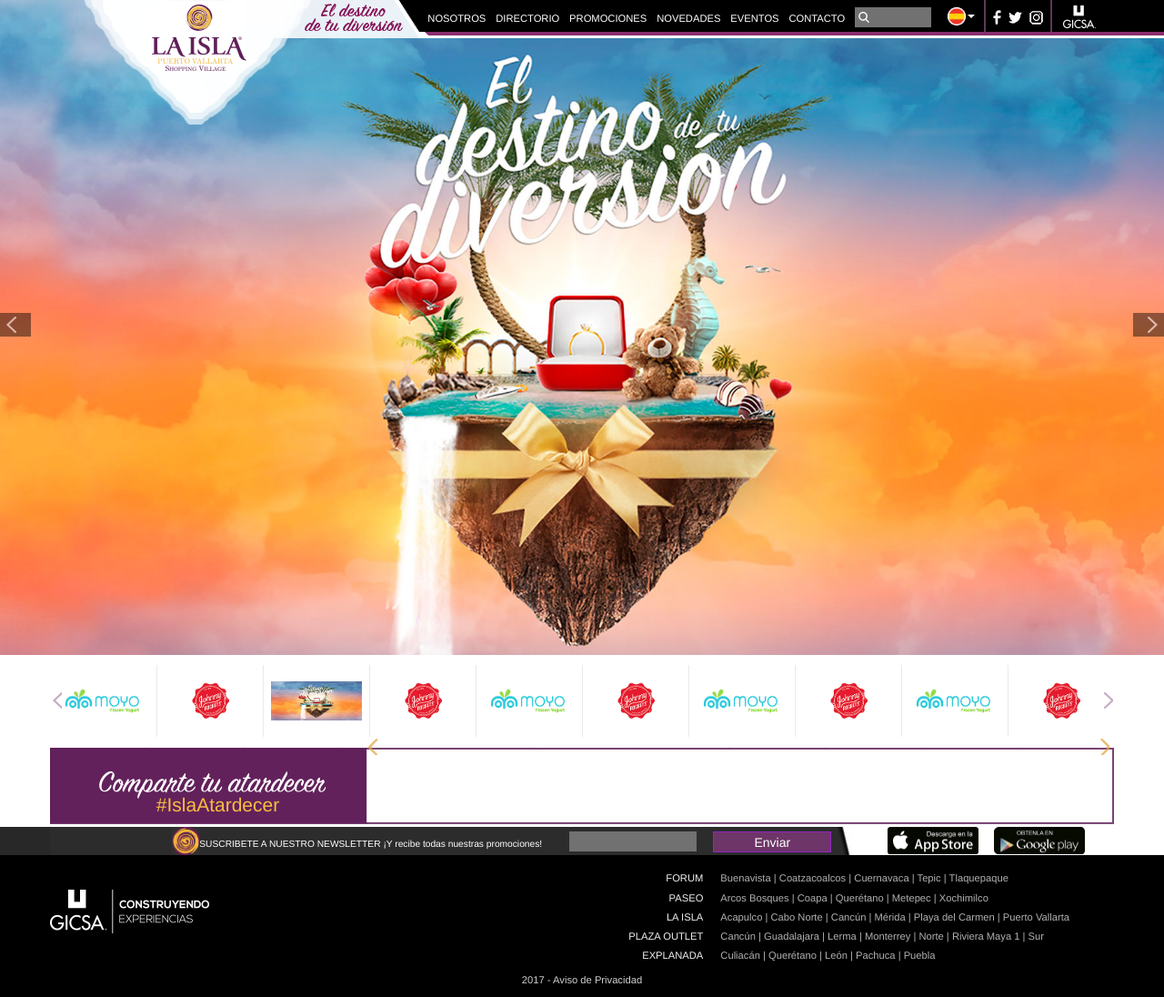
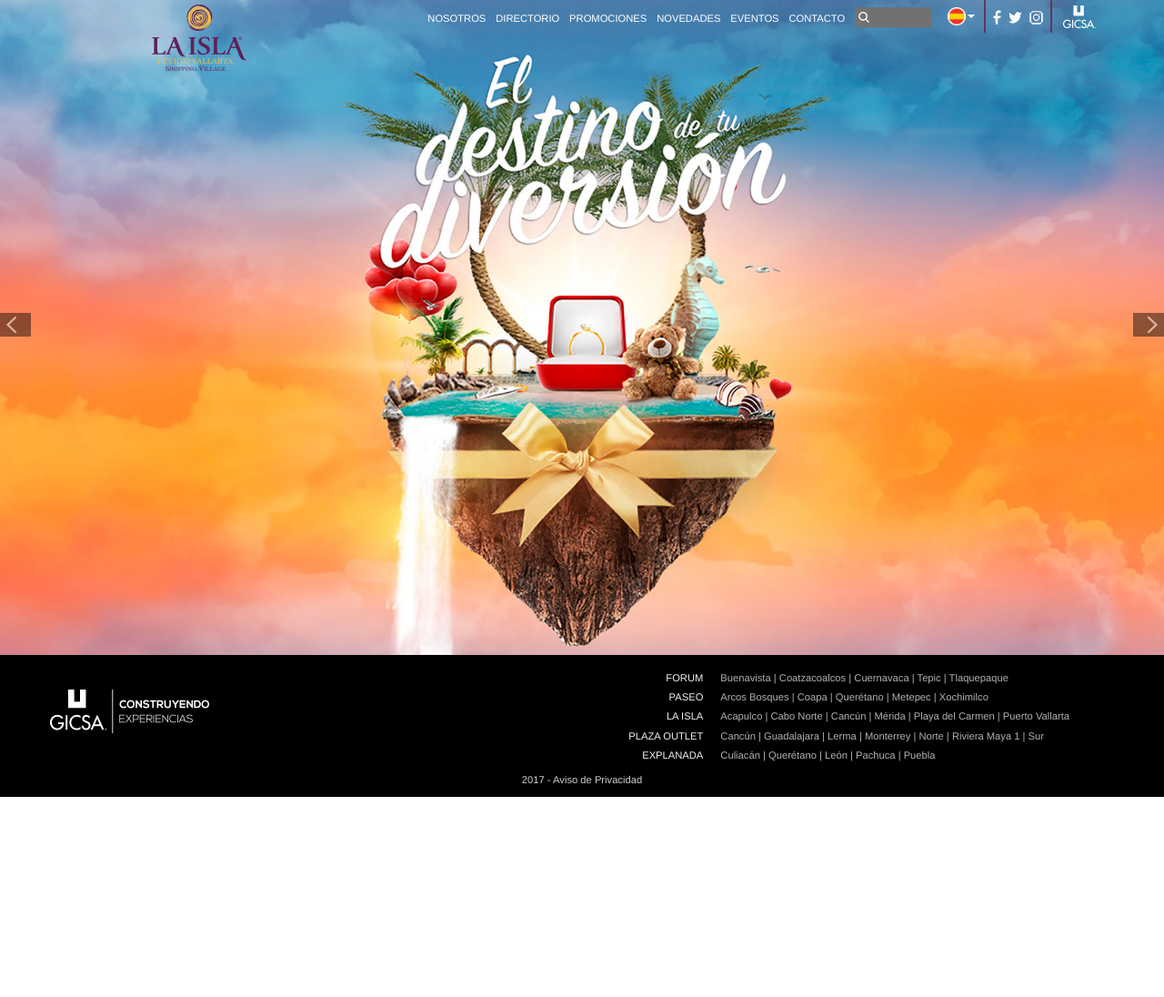
Before and after one commit to mager19/paseos, a website: page index.html in a window 1280 px wide. Shown: the whole page at 91% size. After the commit the page ends 876 px from the top, so only its background shows below. Drawn offline with nearby package versions, Linux system fonts and the light colour scheme; a script that the page names is missing.

Commit message:
eliminados los elementos que no se requieren

```diff
--- a/css/style.css
+++ b/css/style.css
@@ -31,10 +31,6 @@
 }
 
 .menu__principal2{
-	background-image: url('../img/fondo__menu2.png');
-	background-repeat: no-repeat;
-	background-position: top center;
-	margin-left:0%;
 	height: 150px;
 	position: relative;
 	z-index: 2;
--- a/index.html
+++ b/index.html
@@ -3,7 +3,7 @@
 <head>
 	<meta charset="UTF-8">
 	<meta name="viewport" content="width=device-width, initial-scale=1">
-	<title>Isla</title>
+	<title>Paseos</title>
 	<link rel="stylesheet" href="css/normalize.css">
 	<link rel="stylesheet" href="css/bootstrap.css">
 	<link rel="stylesheet" href="css/style.css">
@@ -173,158 +173,6 @@
 
 </header>
 
-<!-- Middle -->
-<section class="middle">
-	<div class="container">
-		<div class="row">
-			<div class=" col-md-12 nopadding">
-				<div class="middle__item">
-						<div class="tienda-prev">
-						</div>
-
-						<div class="tienda-next">
-						</div>
-					<div class="stores">
-
-						<div class="stores__item">
-							<a href="#"><img src="img/tiendas2/tienda1.jpg" alt="tiendas Isla"></a>
-						</div>
-						<div class="stores__item">
-							<a href="#"><img src="img/tiendas2/tienda2.jpg" alt="tiendas Isla"></a>
-						</div>
-						<div class="stores__item">
-							<a href="#"><img src="img/header.jpg" alt="tiendas Isla"></a>
-						</div>
-						<div class="stores__item">
-							<a href="#"><img src="img/tiendas2/tienda2.jpg" alt="tiendas Isla"></a>
-						</div>
-						<div class="stores__item">
-							<a href="#"><img src="img/tiendas2/tienda1.jpg" alt="tiendas Isla"></a>
-						</div>
-						<div class="stores__item">
-							<a href="#"><img src="img/tiendas2/tienda2.jpg" alt="tiendas Isla"></a>
-						</div>
-						<div class="stores__item">
-							<a href="#"><img src="img/tiendas2/tienda1.jpg" alt="tiendas Isla"></a>
-						</div>
-						<div class="stores__item">
-							<a href="#"><img src="img/tiendas2/tienda2.jpg" alt="tiendas Isla"></a>
-						</div>
-						<div class="stores__item">
-							<a href="#"><img src="img/tiendas2/tienda1.jpg" alt="tiendas Isla"></a>
-						</div>
-						<div class="stores__item">
-							<a href="#"><img src="img/tiendas2/tienda2.jpg" alt="tiendas Isla"></a>
-						</div>
-						<div class="stores__item">
-							<a href="#"><img src="img/tiendas2/tienda1.jpg" alt="tiendas Isla"></a>
-						</div>
-						<div class="stores__item">
-							<a href="#"><img src="img/tiendas2/tienda2.jpg" alt="tiendas Isla"></a>
-						</div>
-						<div class="stores__item">
-							<a href="#"><img src="img/tiendas2/tienda1.jpg" alt="tiendas Isla"></a>
-						</div>
-						<div class="stores__item">
-							<a href="#"><img src="img/tiendas2/tienda2.jpg" alt="tiendas Isla"></a>
-						</div>
-						<div class="stores__item">
-							<a href="#"><img src="img/tiendas2/tienda1.jpg" alt="tiendas Isla"></a>
-						</div>
-						<div class="stores__item">
-							<a href="#"><img src="img/tiendas2/tienda2.jpg" alt="tiendas Isla"></a>
-						</div>
-						<div class="stores__item">
-							<a href="#"><img src="img/tiendas2/tienda1.jpg" alt="tiendas Isla"></a>
-						</div>
-					</div>
-				</div>
-			</div>
-		</div>
-	</div>
-</section>
-
-<!-- Comparte -->
-<section class="atardecer">
-	<div class="container">
-		<div class="row">
-			<div class="atardecer__contenido">
-				<div class="col-xs-12 col-md-4 nopadding">
-					<div class="atardecer__contenido__title">
-						<h3>Comparte tu atardecer</h3>
-						<h4>#IslaAtardecer</h4>
-					</div>
-				</div>
-
-				<div class="col-xs-12 col-md-8">
-					<div class="atardecer__slide">
-						<div class="atardecer-prev"></div>
-						<div class="atardecer-next"></div>
-						<div class="slide__principal2" id="instafeed">
-
-						</div>
-					</div>
-				</div>
-			</div>
-		</div>
-	</div>
-</section>
-<!-- Comparte -->
-
-<div class="container">
-		<div class="row">
-			<!-- Ajuste para resolución 1024px-1279px - Oculto para el resto de Resoluciones-->
-			<div class="col-md-4 col-md-offset-4">
-				<div class="appsnmedio">
-					<div class="col-xs-6 col-md-6 nopadding">
-						<img src="img/appstore.png" alt="">
-					</div>
-					<div class="col-xs-6 col-md-6 nopadding">
-						<img src="img/googleplay.png" alt="">
-					</div>
-				</div>
-			</div>
-			<!-- /Ajuste para resolución 1024px-1279px -->
-		</div>
-</div>
-
-<section class="apps2">
-	<div class="container">
-		<div class="row">
-			<!-- Newsletter -->
-			<div class="news2">
-				<div class="col-md-9 hidden-xs">
-					<div class="news__content">
-						<div class="row">
-							<div class="col-md-offset-2 col-md-6">
-								<h4>SUSCRIBETE A NUESTRO NEWSLETTER <span>¡Y recibe todas nuestras promociones!</span></h4>
-							</div>
-							<div class="col-md-4 nopadding">
-								<input type="text">
-								<button value="Enviar">Enviar</button>
-							</div>
-						</div>
-					</div>
-				</div>
-
-				<div class="col-xs-12 col-md-3">
-					<div class="appsn">
-						<div class="col-xs-6 col-md-6 nopadding">
-							<img src="img/appstore.png" alt="">
-						</div>
-						<div class="col-xs-6 col-md-6 nopadding">
-							<img src="img/googleplay.png" alt="">
-						</div>
-					</div>
-				</div>
-
-			</div>
-			<!-- /Newsletter -->
-		</div>
-	</div>
-</section>
-<!-- /Middle -->
-
 <!-- Footer -->
 <footer class="footer">
 	<div class="container">
@@ -426,8 +274,6 @@
 	</div>
 </footer>
 <!-- /Footer -->
-
-
 
 <script
   src="https://code.jquery.com/jquery-3.1.1.js"
```
Also changed, not shown: package.json (+5 -14 lines), 1 other file.
